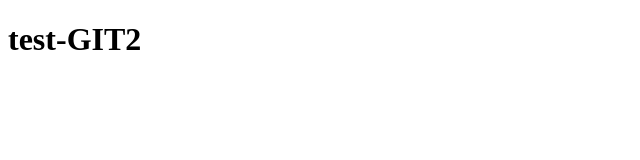
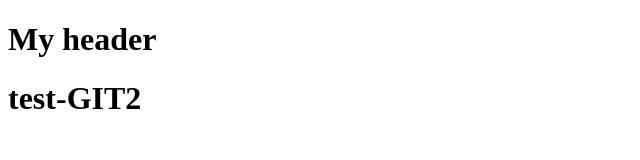
Before and after one commit to ivannesterenko21/test-git2, a plain HTML site: page index.html in a window 1280 px wide. Shown: the whole page, without its empty margins (0-640 px from the left). Drawn offline with Linux system fonts and the light colour scheme.

Commit message:
develop header

```diff
--- a/index.html
+++ b/index.html
@@ -7,6 +7,9 @@
     <title>test-GIT2</title>
   </head>
   <body>
+    <header>
+      <h1>My header</h1>
+    </header>
     <h1>test-GIT2</h1>
     <script src="index.js"></script>
   </body>
--- a/index.js
+++ b/index.js
@@ -1 +1,3 @@
 console.log('Hello  1 World');
+
+console.log('Hello');
```
Also changed, not shown: 1 other file.
